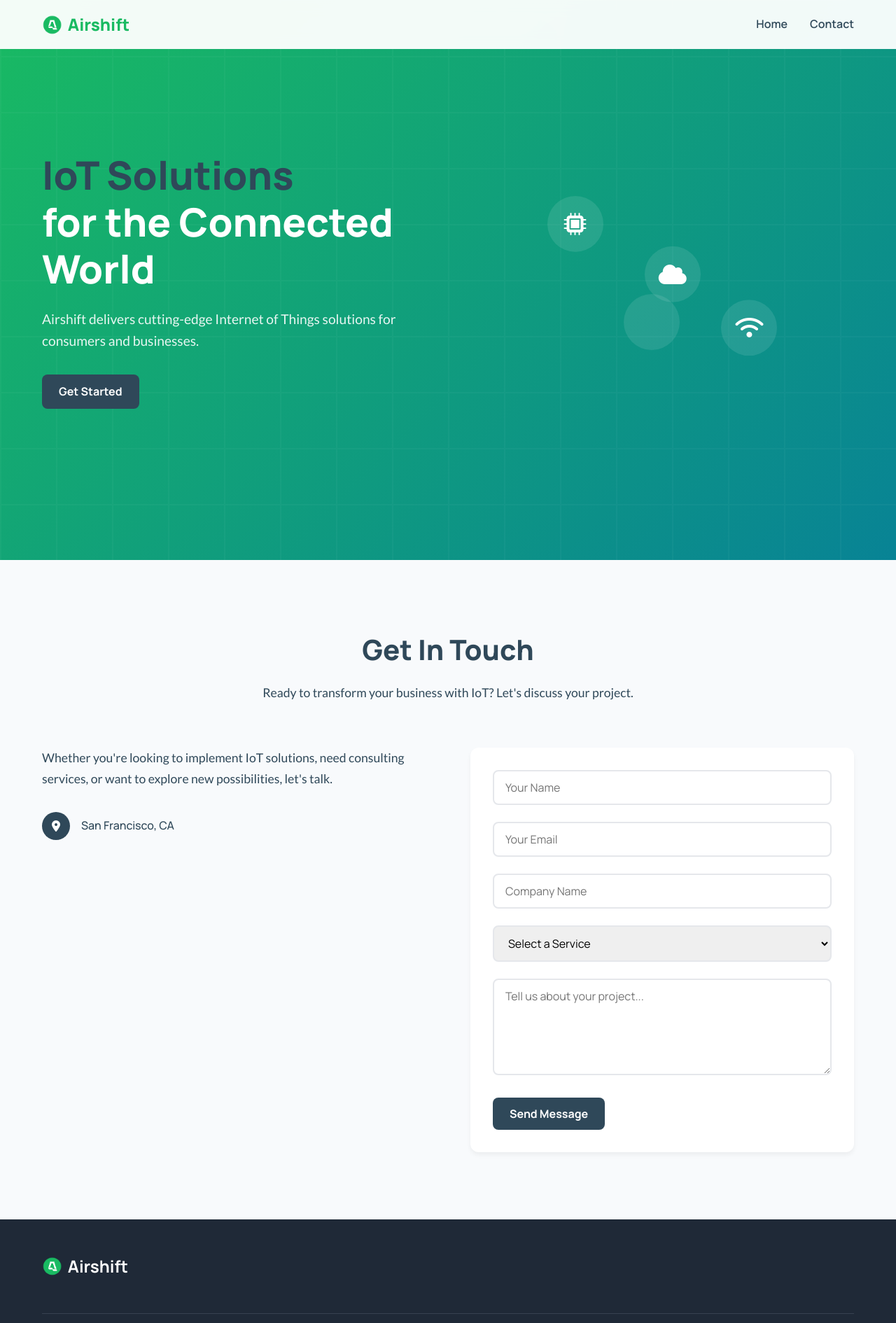
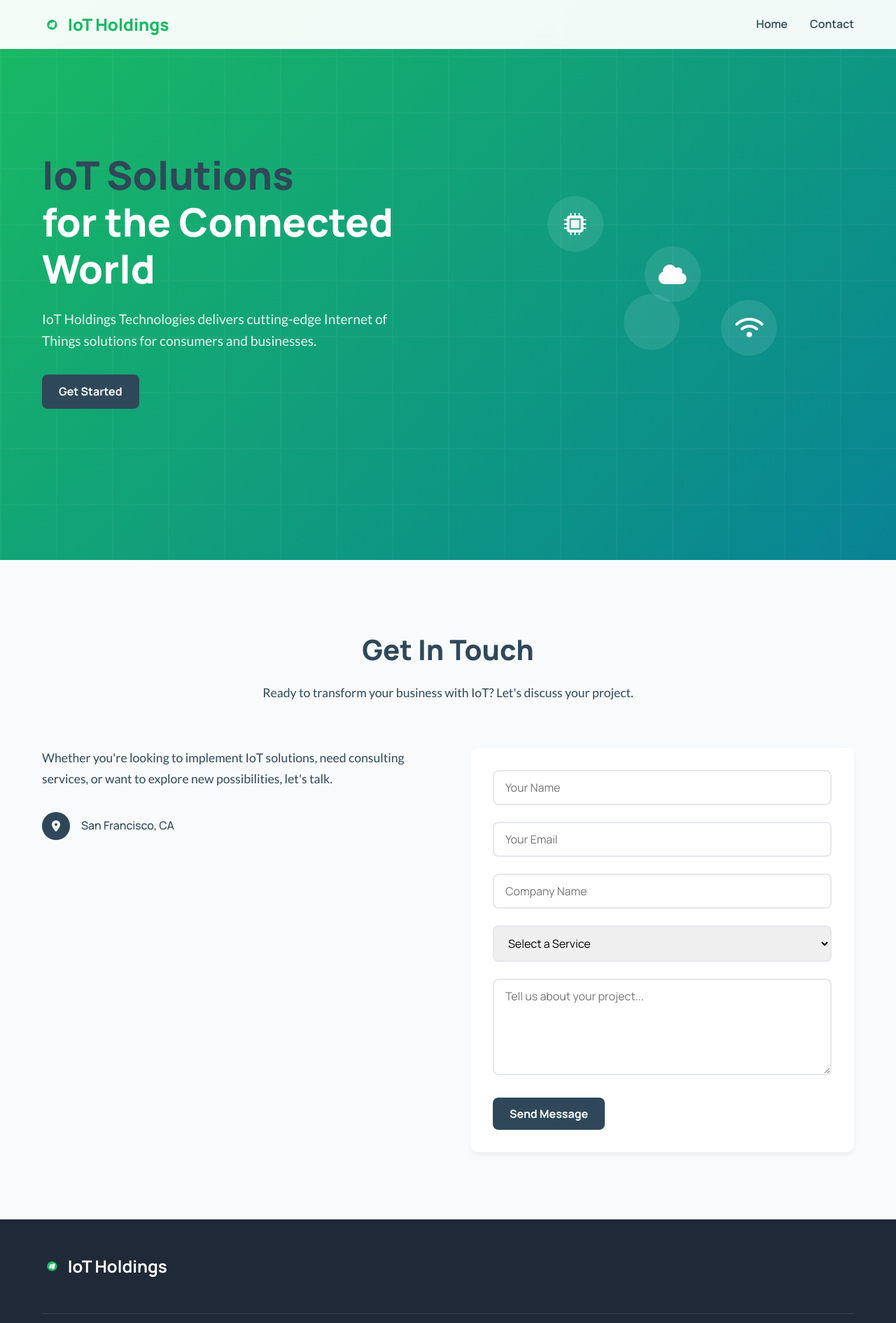
Before and after one commit to iot-holdings/iot-about, a plain HTML site: page index.html in a window 1280 px wide. Shown: the top 1890 px of the page at 70% size. Drawn offline with Linux system fonts and the light colour scheme.

Commit message:
update branding

```diff
--- a/index.html
+++ b/index.html
@@ -3,8 +3,8 @@
 <head>
     <meta charset="UTF-8">
     <meta name="viewport" content="width=device-width, initial-scale=1.0">
-    <title>Airshift - Innovative IoT Solutions</title>
-    <link rel="icon" type="image/png" href="Main Icon (4).png">
+    <title>IoT Holdings - Innovative IoT Solutions</title>
+    <link rel="icon" type="image/png" href="IoTFavicon.png">
     <meta name="description" content="IoT Holdings Technologies LLC provides cutting-edge IoT solutions for businesses. Connect with us for innovative technology solutions.">
     <link rel="stylesheet" href="styles.css">
     <link href="https://fonts.googleapis.com/css2?family=Manrope:wght@300;400;500;600;700;800&family=Lato:wght@300;400;700&display=swap" rel="stylesheet">
@@ -15,8 +15,8 @@
     <nav class="navbar">
         <div class="nav-container">
             <div class="nav-logo">
-                <img src="Main Icon (4).png" alt="Airshift Logo" class="logo-icon">
-                <span>Airshift</span>
+                <img src="IoTLogo.png" alt="IoT Holdings Logo" class="logo-icon">
+                <span>IoT Holdings</span>
             </div>
             <ul class="nav-menu">
                 <li><a href="#home">Home</a></li>
@@ -39,7 +39,7 @@
                     <br>for the Connected World
                 </h1>
                 <p class="hero-subtitle">
-                    Airshift delivers cutting-edge Internet of Things solutions
+                    IoT Holdings Technologies delivers cutting-edge Internet of Things solutions
                  for consumers and businesses.
                 </p>
                 <div class="hero-buttons">
@@ -118,8 +118,8 @@
             <div class="footer-content">
                 <div class="footer-section">
                     <div class="footer-logo">
-                        <img src="Main Icon (4).png" alt="Airshift Logo" class="logo-icon">
-                        <span>Airshift</span>
+                        <img src="IoTLogo.png" alt="IoT Holdings Logo" class="logo-icon">
+                        <span>IoT Holdings</span>
                     </div>
                 </div>
             </div>
--- a/script.js
+++ b/script.js
@@ -84,7 +84,7 @@ Best regards,
 ${data.name}`;
 
     // Create mailto link
-    const mailtoLink = `mailto:joyce@airshift.com?subject=${encodeURIComponent(subject)}&body=${encodeURIComponent(body)}`;
+    const mailtoLink = `mailto:joyce@iotholding.technology?subject=${encodeURIComponent(subject)}&body=${encodeURIComponent(body)}`;
 
     // Open user's default email client
     window.location.href = mailtoLink;
```
Also changed, not shown: IoTFavicon.png (added), IoTLogo.png (added), IoTWordmark.png (added).
